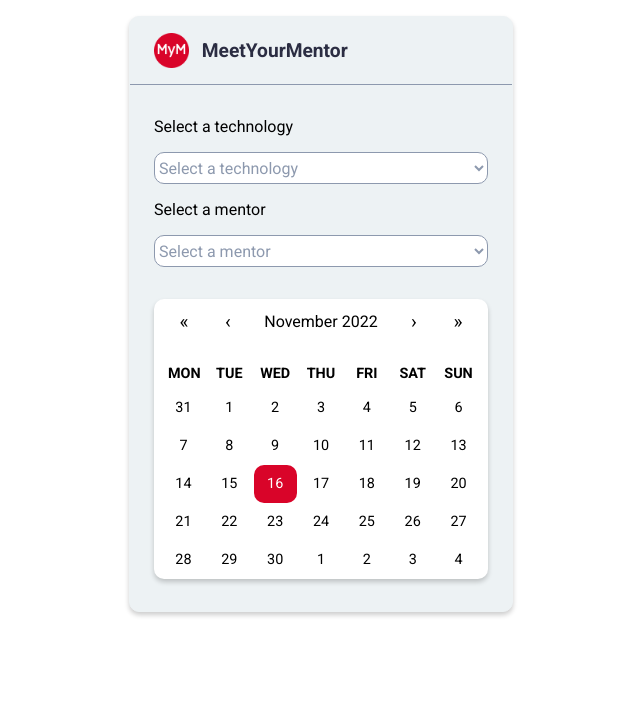
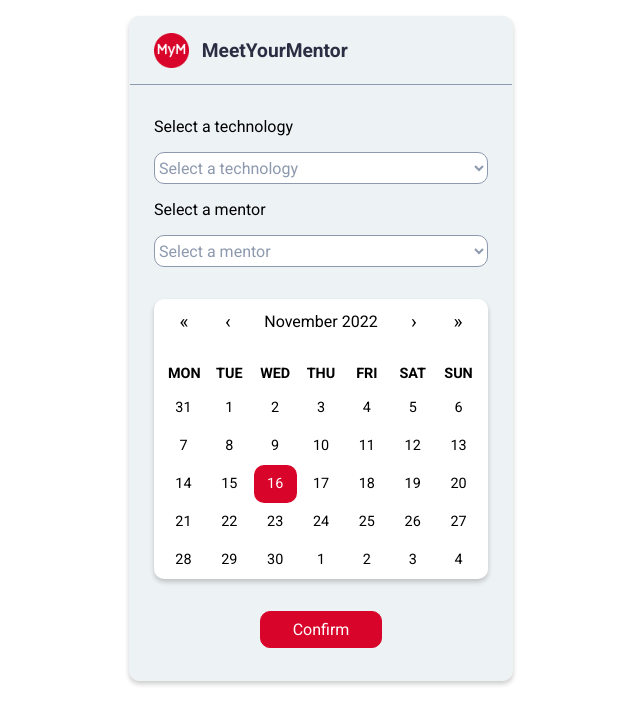
Before and after one commit to SaadiaELF/MeetYourBuddy, a React (Create React App) app: page / in a window 1280 px wide. Shown: the top 724 px of the page, without its empty margins (319-959 px from the left). Built offline with nearby package versions, Linux system fonts and the light colour scheme.

Commit message:
Added a confirm button

```diff
--- a/src/App.css
+++ b/src/App.css
@@ -140,6 +140,23 @@ abbr {
   color: var(--white) !important;
 }
 
+/* Button */
+.btn {
+  align-self: center;
+  margin-top: 2rem;
+  padding: 0.5em 2em;
+  font-size: 1em;
+  text-align: center;
+  border: none;
+  border-radius: 10px;
+}
+
+.btn--primary {
+  color: var(--white);
+  background-color: var(--dark-red);
+  border: 1px solid var(--dark-red);
+}
+
 @media screen and (min-width:600px) {
   .card {
     width: 30%;
--- /dev/null
+++ b/src/components/Button/Button.js
@@ -0,0 +1,7 @@
+import React from "react";
+
+const Button = () => {
+  return <button className="btn btn--primary">Confirm</button>;
+};
+
+export default Button;
--- a/src/components/Card/Card.js
+++ b/src/components/Card/Card.js
@@ -2,6 +2,7 @@ import React, { useState } from "react";
 import Dropdown from "../Dropdown/Dropdown";
 import mentors from "../../data/mentors";
 import Calendar from "react-calendar";
+import Button from "../Button/Button";
 import "react-calendar/dist/Calendar.css";
 
 const Card = () => {
@@ -24,6 +25,7 @@ const Card = () => {
         <Dropdown name="mentors" option="mentor" options={mentors} />
       </div>
       <Calendar onChange={setDate} value={date} />
+      <Button />
     </div>
   );
 };
```
